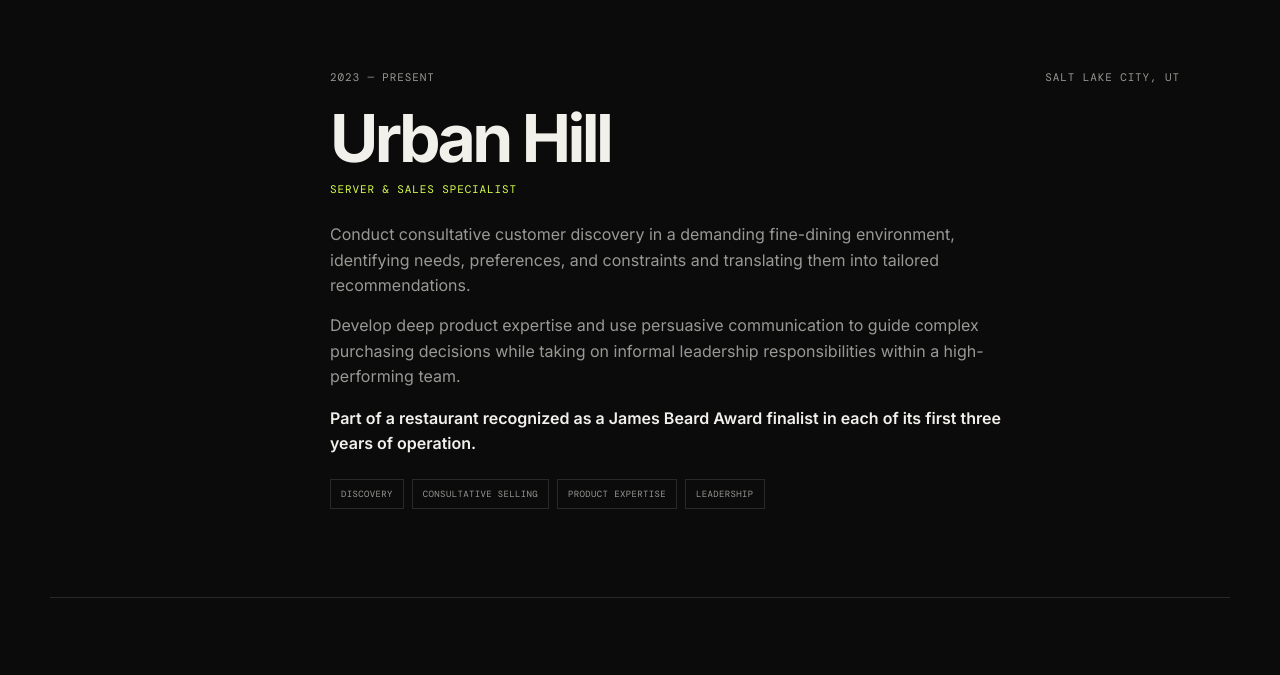
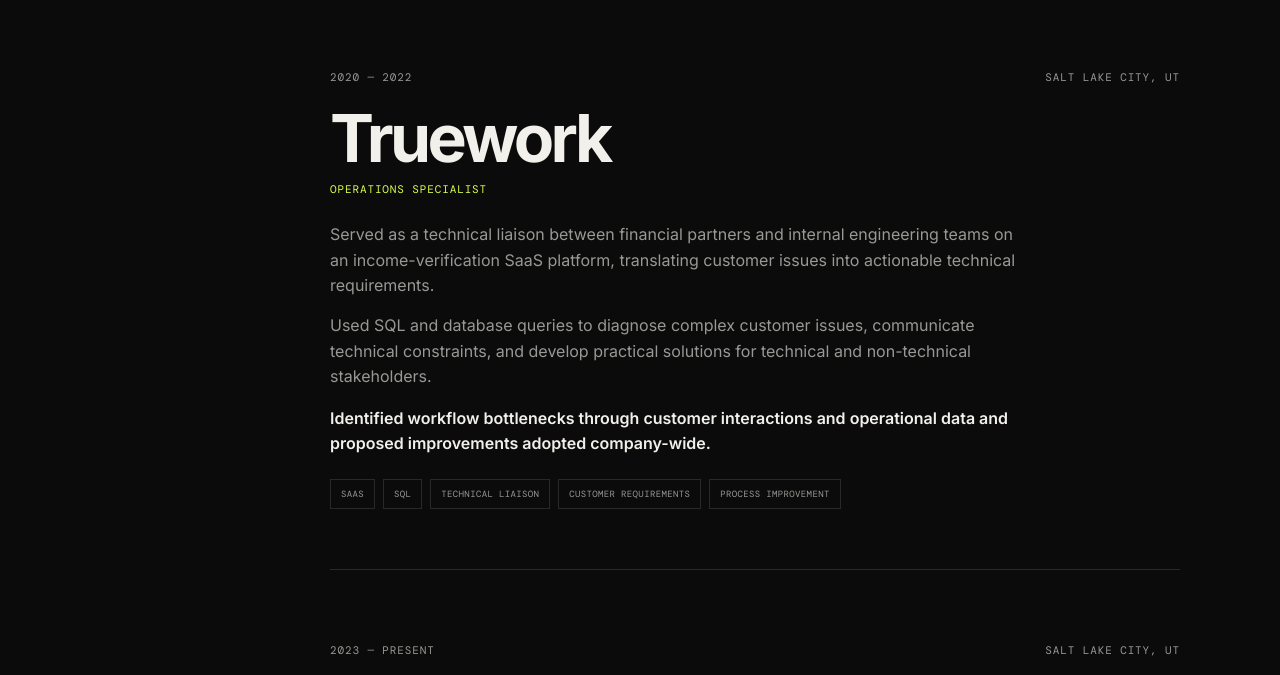
Before and after one commit to alambeaux/adamlambert, a plain HTML site: page index.html in a window 1280 px wide. Shown: the part 2033-2708 px from the top of the page. Drawn offline with nearby package versions, Linux system fonts and the light colour scheme.

Commit message:
Refactor experience section in index.html

```diff
--- a/index.html
+++ b/index.html
@@ -49,28 +49,113 @@
 
     <section id="experience" class="section">
   <div class="section-label">02 / EXPERIENCE</div>
+
   <div class="section-content experience">
+
     <article class="experience-item">
-          <div class="meta"><span>2018 — 2020</span><span>Park City, UT</span></div>
+      <div class="meta">
+        <span>2018 — 2020</span>
+        <span>Park City, UT</span>
+      </div>
+
       <h2>Banjo</h2>
       <p class="role">AI Data Specialist & QA Analyst</p>
-          <p>Worked cross-functionally at an early AI startup across AI data, model evaluation, QA, product support, and technical documentation. Built Python preprocessing pipelines, evaluated AI-generated outputs, and collaborated directly with engineering teams on model-quality workflows.</p>
-          <p>Demonstrated AI tools and internal software dashboards to government stakeholders, translating technical capabilities into practical applications in support of contract opportunities.</p>
-          <div class="tags"><span>AI / ML</span><span>Python</span><span>Model Evaluation</span><span>QA</span><span>Technical Demos</span></div>
+
+      <p>
+        Worked cross-functionally at an early AI startup across AI data,
+        model evaluation, QA, product support, and technical documentation.
+        Built Python preprocessing pipelines, evaluated AI-generated outputs,
+        and collaborated directly with engineering teams on model-quality workflows.
+      </p>
+
+      <p>
+        Demonstrated AI tools and internal software dashboards to government
+        stakeholders, translating technical capabilities into practical applications
+        in support of contract opportunities.
+      </p>
+
+      <div class="tags">
+        <span>AI / ML</span>
+        <span>Python</span>
+        <span>Model Evaluation</span>
+        <span>QA</span>
+        <span>Technical Demos</span>
+      </div>
     </article>
 
+
     <article class="experience-item">
-          <div class="meta"><span>2023 — PRESENT</span><span>Salt Lake City, UT</span></div>
+      <div class="meta">
+        <span>2020 — 2022</span>
+        <span>Salt Lake City, UT</span>
+      </div>
+
+      <h2>Truework</h2>
+      <p class="role">Operations Specialist</p>
+
+      <p>
+        Served as a technical liaison between financial partners and internal
+        engineering teams on an income-verification SaaS platform, translating
+        customer issues into actionable technical requirements.
+      </p>
+
+      <p>
+        Used SQL and database queries to diagnose complex customer issues,
+        communicate technical constraints, and develop practical solutions for
+        technical and non-technical stakeholders.
+      </p>
+
+      <p class="highlight">
+        Identified workflow bottlenecks through customer interactions and operational
+        data and proposed improvements adopted company-wide.
+      </p>
+
+      <div class="tags">
+        <span>SaaS</span>
+        <span>SQL</span>
+        <span>Technical Liaison</span>
+        <span>Customer Requirements</span>
+        <span>Process Improvement</span>
+      </div>
+    </article>
+
+
+    <article class="experience-item">
+      <div class="meta">
+        <span>2023 — PRESENT</span>
+        <span>Salt Lake City, UT</span>
+      </div>
+
       <h2>Urban Hill</h2>
       <p class="role">Server & Sales Specialist</p>
-          <p>Conduct consultative customer discovery in a demanding fine-dining environment, identifying needs, preferences, and constraints and translating them into tailored recommendations.</p>
-          <p>Develop deep product expertise and use persuasive communication to guide complex purchasing decisions while taking on informal leadership responsibilities within a high-performing team.</p>
-          <p class="highlight">Part of a restaurant recognized as a James Beard Award finalist in each of its first three years of operation.</p>
-          <div class="tags"><span>Discovery</span><span>Consultative Selling</span><span>Product Expertise</span><span>Leadership</span></div>
+
+      <p>
+        Conduct consultative customer discovery in a demanding fine-dining
+        environment, identifying needs, preferences, and constraints and translating
+        them into tailored recommendations.
+      </p>
+
+      <p>
+        Develop deep product expertise and use persuasive communication to guide
+        complex purchasing decisions while taking on informal leadership
+        responsibilities within a high-performing team.
+      </p>
+
+      <p class="highlight">
+        Part of a restaurant recognized as a James Beard Award finalist in each of
+        its first three years of operation.
+      </p>
+
+      <div class="tags">
+        <span>Discovery</span>
+        <span>Consultative Selling</span>
+        <span>Product Expertise</span>
+        <span>Leadership</span>
+      </div>
     </article>
+
   </div>
 </section>
-
     <section id="technical" class="section">
       <div class="section-label">03 / TECHNICAL FLUENCY</div>
       <div class="section-content technical-grid">
```
Lines whose indentation alone changed are shown as unchanged.
